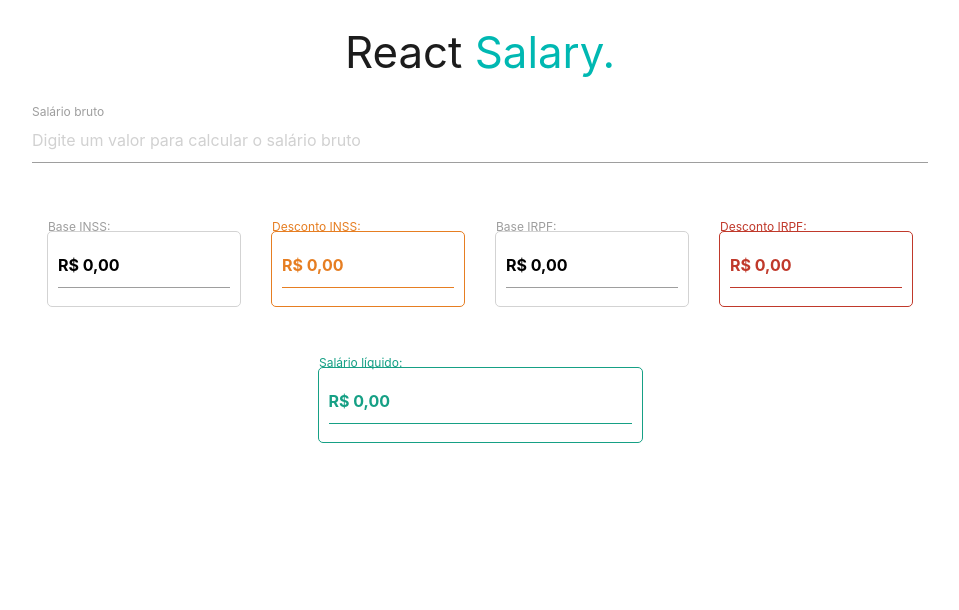
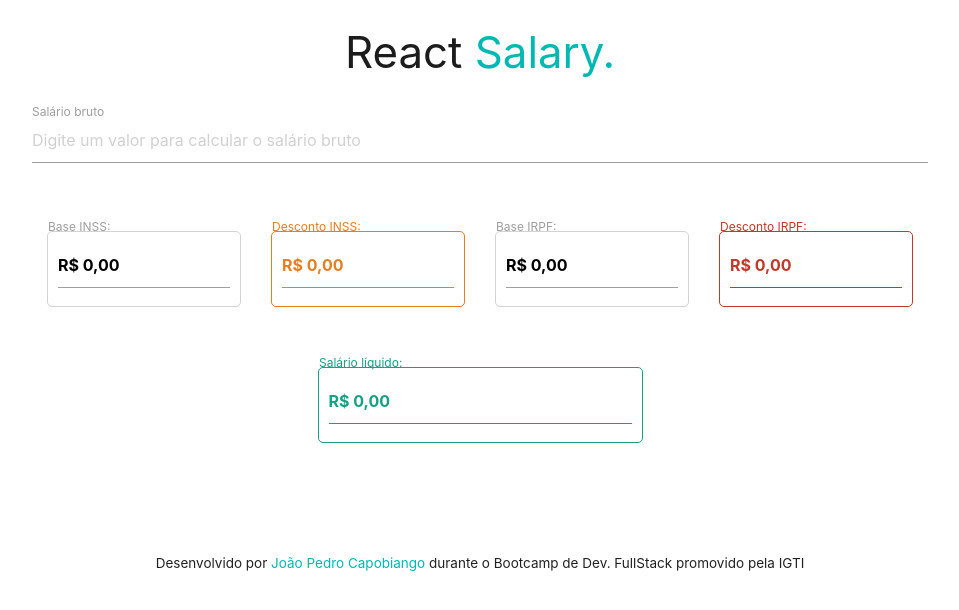
Before and after one commit to joao-pedro213/React-Salary, a React (Create React App) app: page / in a window 1280 px wide. Shown: the top 610 px of the page, without its empty margins (160-1119 px from the left). Built offline with nearby package versions, Linux system fonts and the light colour scheme.

Commit message:
Implementando o componente Footer.

```diff
--- a/src/App.js
+++ b/src/App.js
@@ -5,6 +5,7 @@ import ReadOnlyInput from './components/readOnlyInput/ReadOnlyInput';
 import ProgressBar from './components/progressBar/ProgressBar.js';
 import { calculateSalaryFrom } from './controller/salaryController.js';
 import { numberFormat } from './helpers/numberFormat.js';
+import Footer from './components/footer/Footer';
 
 export default class App extends Component {
   constructor() {
@@ -116,6 +117,7 @@ export default class App extends Component {
           />
           <ProgressBar widthValue={progNetSalary} referenceColor={'#16a085'} />
         </div>
+        <Footer />
       </div>
     );
   }
--- /dev/null
+++ b/src/components/footer/Footer.js
@@ -0,0 +1,14 @@
+import React, { Component } from 'react';
+import css from './footer.module.css';
+
+export default class Footer extends Component {
+  render() {
+    return (
+      <p className={css.footerText}>
+        Desenvolvido por{' '}
+        <span className={css.emphasisText}>João Pedro Capobiango</span> durante
+        o Bootcamp de Dev. FullStack promovido pela IGTI
+      </p>
+    );
+  }
+}
--- /dev/null
+++ b/src/components/footer/footer.module.css
@@ -0,0 +1,8 @@
+.footerText {
+  font-size: 0.9rem;
+  text-align: center;
+  margin-top: 40px;
+}
+.emphasisText {
+  color: #00b8b2;
+}
--- a/src/components/progressBar/ProgressBar.js
+++ b/src/components/progressBar/ProgressBar.js
@@ -8,6 +8,7 @@ export default class ProgressBar extends Component {
         style={{
           backgroundColor: referenceColor,
           height: '25px',
+          marginTop: '30px',
           width: `${widthValue}%`,
         }}
       ></div>
```
